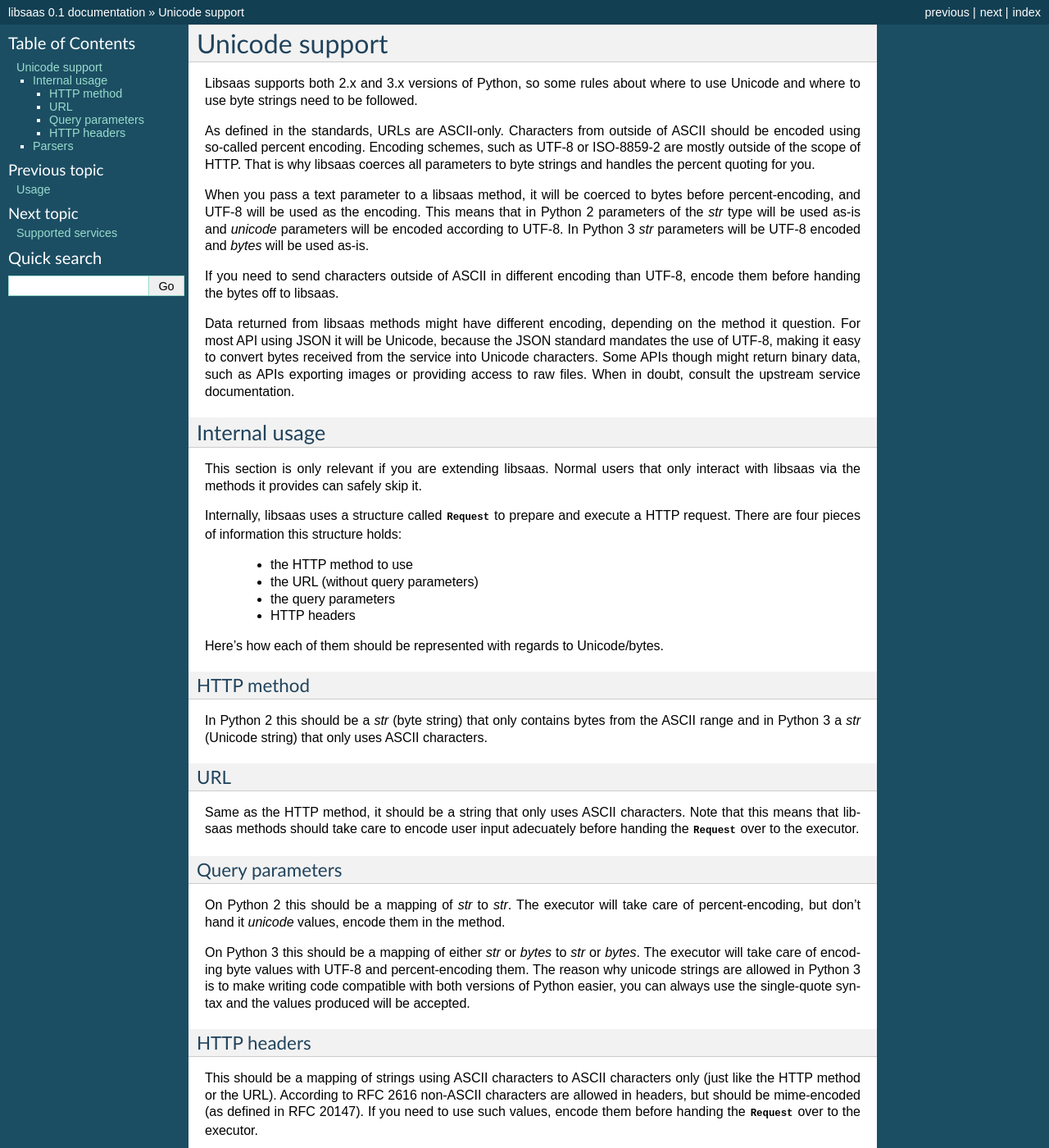
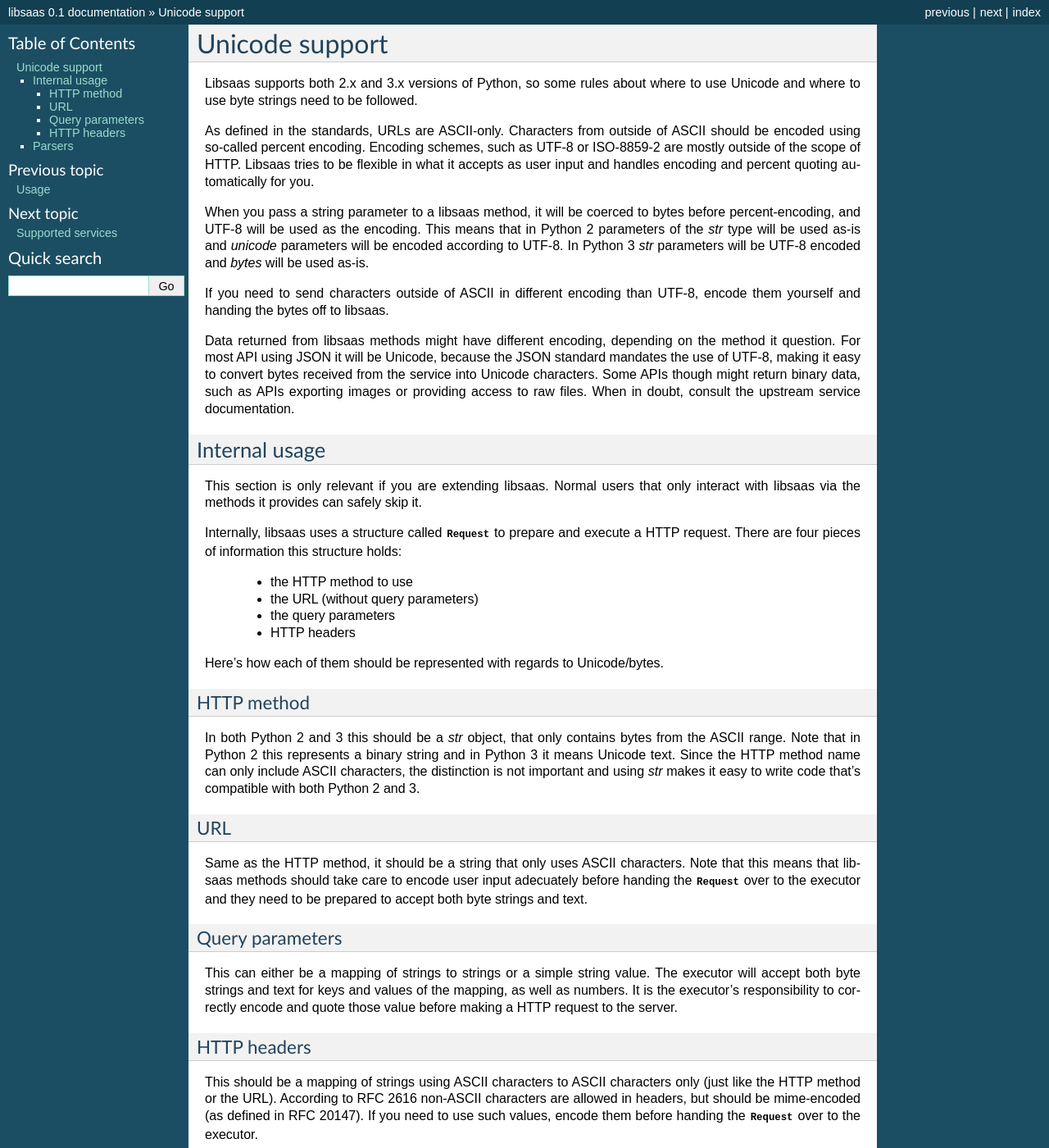
Before and after one commit to ducksboard/libsaas, a Sphinx documentation site: the page built from doc/unicode.rst, in a window 1280 px wide and 1400 px high. Shown: the whole window at 82% size. Built offline with Sphinx 7.4.7, drawn with Linux system fonts in a browser that asks for light colours.

Commit message:
doc: further clarify where to use Unicode and where to use binary
The rules are now set, time to update the code to match.

```diff
--- a/doc/unicode.rst
+++ b/doc/unicode.rst
@@ -6,18 +6,18 @@ to use Unicode and where to use byte strings need to be followed.
 
 As defined in the standards, URLs are ASCII-only. Characters from outside of
 ASCII should be encoded using so-called percent encoding. Encoding schemes,
-such as UTF-8 or ISO-8859-2 are mostly outside of the scope of HTTP. That is
-why libsaas coerces all parameters to byte strings and handles the percent
-quoting for you.
+such as UTF-8 or ISO-8859-2 are mostly outside of the scope of HTTP. Libsaas
+tries to be flexible in what it accepts as user input and handles encoding and
+percent quoting automatically for you.
 
-When you pass a text parameter to a libsaas method, it will be coerced to bytes
-before percent-encoding, and UTF-8 will be used as the encoding. This means
-that in Python 2 parameters of the `str` type will be used as-is and
+When you pass a string parameter to a libsaas method, it will be coerced to
+bytes before percent-encoding, and UTF-8 will be used as the encoding. This
+means that in Python 2 parameters of the `str` type will be used as-is and
 `unicode` parameters will be encoded according to UTF-8. In Python 3 `str`
 parameters will be UTF-8 encoded and `bytes` will be used as-is.
 
 If you need to send characters outside of ASCII in different encoding than
-UTF-8, encode them before handing the bytes off to libsaas.
+UTF-8, encode them yourself and handing the bytes off to libsaas.
 
 Data returned from libsaas methods might have different encoding, depending on
 the method it question. For most API using JSON it will be Unicode, because the
@@ -46,9 +46,11 @@ Here's how each of them should be represented with regards to Unicode/bytes.
 HTTP method
 -----------
 
-In Python 2 this should be a `str` (byte string) that only contains bytes from
-the ASCII range and in Python 3 a `str` (Unicode string) that only uses ASCII
-characters.
+In both Python 2 and 3 this should be a `str` object, that only contains bytes
+from the ASCII range. Note that in Python 2 this represents a binary string and
+in Python 3 it means Unicode text. Since the HTTP method name can only include
+ASCII characters, the distinction is not important and using `str` makes it
+easy to write code that's compatible with both Python 2 and 3.
 
 URL
 ---
@@ -56,20 +58,16 @@ URL
 Same as the HTTP method, it should be a string that only uses ASCII
 characters. Note that this means that libsaas methods should take care to
 encode user input adecuately before handing the :class:`Request` over to the
-executor.
+executor and they need to be prepared to accept both byte strings and text.
 
 Query parameters
 ----------------
 
-On Python 2 this should be a mapping of `str` to `str`. The executor will
-take care of percent-encoding, but don't hand it `unicode` values, encode them
-in the method.
-
-On Python 3 this should be a mapping of either `str` or `bytes` to `str` or
-`bytes`. The executor will take care of encoding byte values with UTF-8 and
-percent-encoding them. The reason why unicode strings are allowed in Python 3
-is to make writing code compatible with both versions of Python easier, you can
-always use the single-quote syntax and the values produced will be accepted.
+This can either be a mapping of strings to strings or a simple string
+value. The executor will accept both byte strings and text for keys and values
+of the mapping, as well as numbers. It is the executor's responsibility to
+correctly encode and quote those value before making a HTTP request to the
+server.
 
 HTTP headers
 ------------
```
Also changed, not shown: 1 other file.
